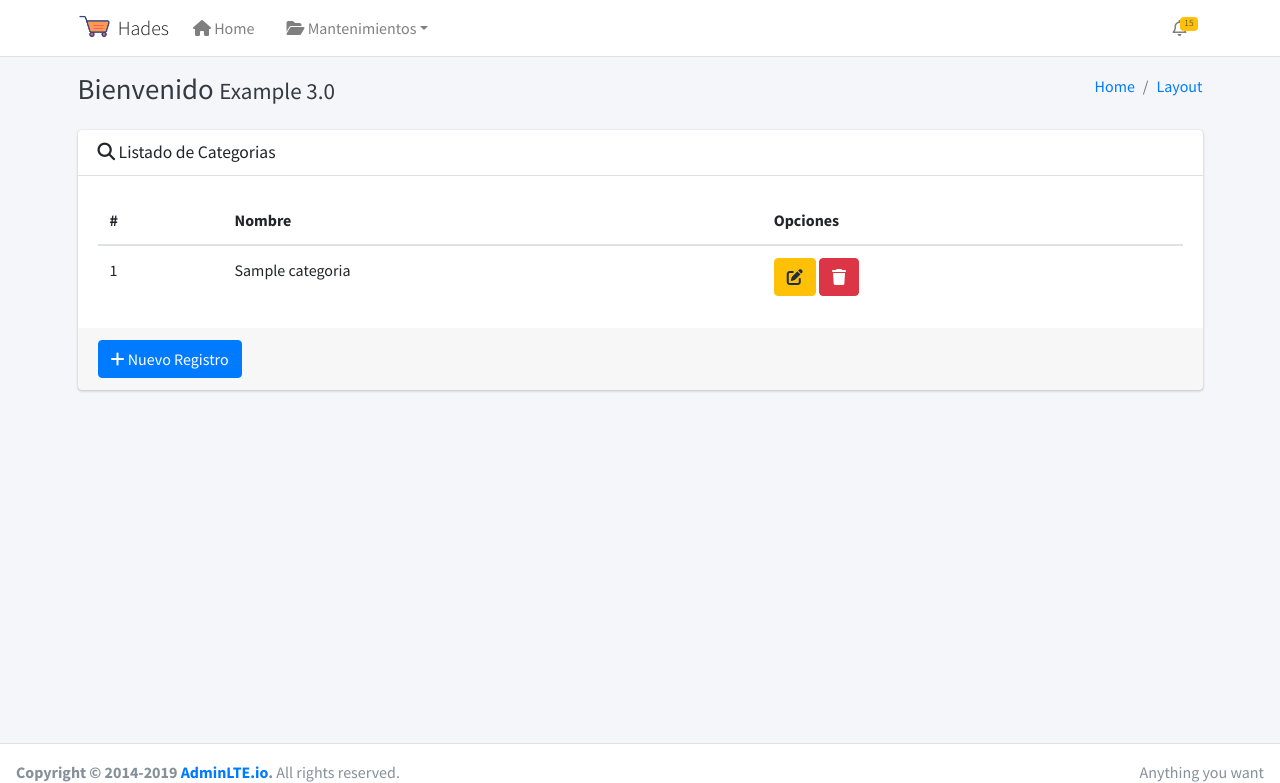
After one commit to Dortizo22/Independencia, a Django app: page /erp/category/list/ in a window 1280 px wide. The commit adds this page. Shown: the top 783 px of the page. Run offline with Django 5.2, Linux system fonts and the light colour scheme; tables that the repository leaves empty hold one stand-in row (values such as "Sample post"); some libraries are stand-ins or nearby versions.

Commit message:
Primera Lista en Django

```diff
--- /dev/null
+++ b/core/erp/templates/category/list.html
@@ -0,0 +1,23 @@
+{% extends 'list.html' %}
+
+{% block columns %}
+    <tr>
+        <th scope="col">#</th>
+        <th scope="col">Nombre</th>
+        <th scope="col">Opciones</th>
+    </tr>
+{% endblock %}
+
+{% block rows %}
+    {% for c in categories %}
+        <tr>
+            <td>{{ c.id }}</td>
+            <td>{{ c.name }}</td>
+            <td>
+                <button type="button" class="btn btn-warning"><i class="fa-solid fa-pen-to-square"></i>
+                </button>
+                <button type="button" class="btn btn-danger"><i class="fa-solid fa-trash"></i></button>
+            </td>
+        </tr>
+    {% endfor %}
+{% endblock %}
--- a/core/erp/urls.py
+++ b/core/erp/urls.py
@@ -1,8 +1,8 @@
 from django.urls import path
-from core.erp.views import myfirstview, mysecondview, pruebaview
+from core.erp.views.category.views import category_list
+
+app_name = 'erp'
 
 urlpatterns = [
-    path('', pruebaview),
-    path('uno/', myfirstview),
-    path('dos/', mysecondview),
+    path('category/list/', category_list, name='category-list')
 ]
--- /dev/null
+++ b/core/erp/views/category/views.py
@@ -0,0 +1,11 @@
+from django.shortcuts import render
+
+from core.erp.models import Category
+
+
+def category_list(request):
+    data = {
+        'title': 'Listado de Categorias',
+        'categories': Category.objects.all()
+    }
+    return render(request, 'category/list.html', data)
--- a/djangoProject/urls.py
+++ b/djangoProject/urls.py
@@ -16,10 +16,10 @@
 """
 from django.contrib import admin
 from django.urls import path, include
-from core.erp.views import indexview, indexbootstrap, index_adminlte
+from core.erp.views_prueba import indexview, indexbootstrap, index_adminlte
 
 urlpatterns = [
     path('admin/', admin.site.urls),
     path('', index_adminlte),
-    path('prueba/', include('core.erp.urls')),
+    path('erp/', include('core.erp.urls')),
 ]
--- a/templates/home.html
+++ b/templates/home.html
@@ -5,7 +5,7 @@
     <meta charset="utf-8">
     <meta name="viewport" content="width=device-width, initial-scale=1">
     <meta http-equiv="x-ua-compatible" content="ie=edge">
-    <title>AdminLTE 3 | Top Navigation</title>
+    <title>{{ title }}</title>
     <!-- Theme style -->
     <link rel="stylesheet" href="{% static 'lib/adminlte-3.2.0/css/adminlte.min.css' %}">
     <!-- Google Font: Source Sans Pro -->
@@ -16,6 +16,8 @@
     <script src="{% static 'lib/adminlte-3.2.0/plugins/bootstrap/js/bootstrap.bundle.min.js' %}"></script>
     <!-- AdminLTE App -->
     <script src="{% static 'lib/adminlte-3.2.0/js/adminlte.min.js' %}"></script>
+
+    <link rel="stylesheet" href="https://cdnjs.cloudflare.com/ajax/libs/font-awesome/6.5.1/css/all.min.css" integrity="sha512-DTOQO9RWCH3ppGqcWaEA1BIZOC6xxalwEsw9c2QQeAIftl+Vegovlnee1c9QX4TctnWMn13TZye+giMm8e2LwA==" crossorigin="anonymous" referrerpolicy="no-referrer" />
 </head>
 
 {% block body %}
--- /dev/null
+++ b/templates/index_proof.html
@@ -0,0 +1,5 @@
+{% extends 'body.html' %}
+
+{% block content %}
+
+{% endblock %}
--- /dev/null
+++ b/templates/list.html
@@ -0,0 +1,33 @@
+{% extends 'body.html' %}
+
+{% block content %}
+    <div class="card card-default">
+        <div class="card-header">
+            <h3 class="card-title">
+                <i class="fas fa-search"></i>
+                {{ title }}
+            </h3>
+        </div>
+
+        <div class="card-body">
+            <table class="table">
+                <thead>
+                {% block columns %}
+
+                {% endblock %}
+                </thead>
+                <tbody>
+                {% block rows %}
+
+                {% endblock %}
+                </tbody>
+            </table>
+        </div>
+        <div class="card-footer">
+            <button class="btn btn-primary">
+                <i class="fa-solid fa-plus"></i> Nuevo Registro
+            </button>
+        </div>
+
+    </div>
+{% endblock %}
```
Also changed, not shown: core/erp/views_prueba.py (renamed from core/erp/views.py).
